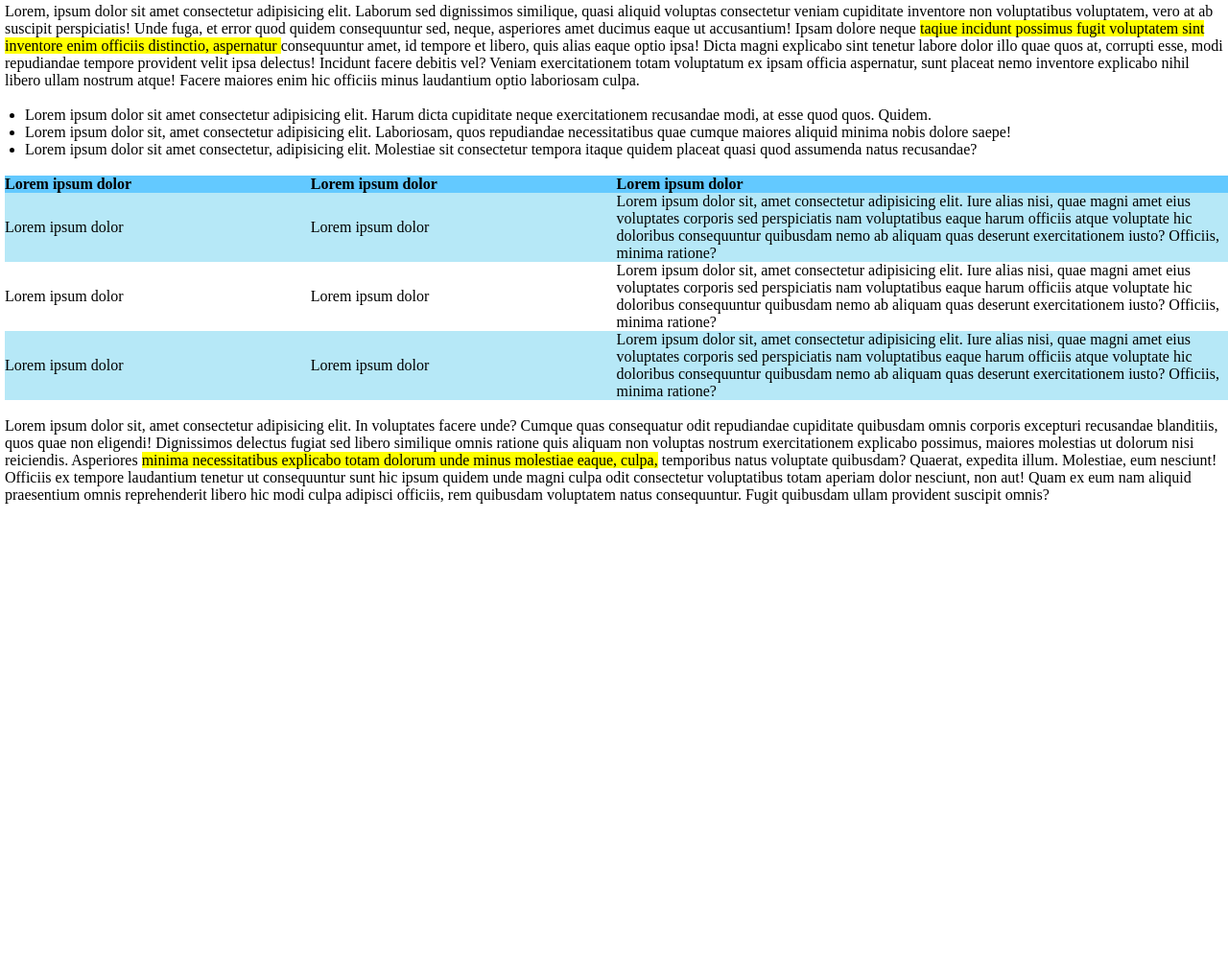
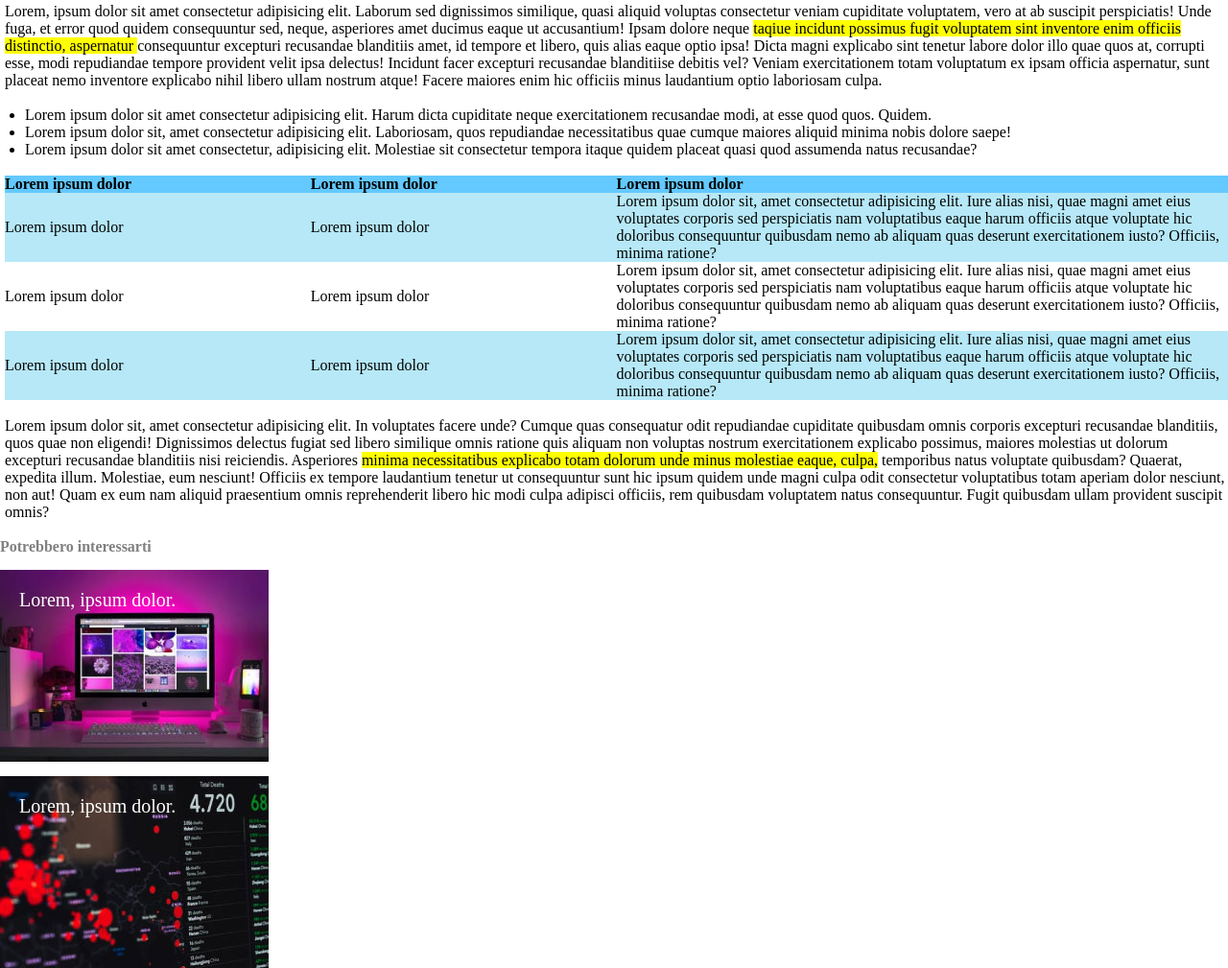
Before and after one commit to marianitadileo/html-css-booleaner, a plain HTML site: page index.html in a window 1280 px wide. Shown: the part 791-1800 px from the top of the page at 96% size. Before the commit the page ends 1316 px from the top, so only its background shows below. Drawn offline with Linux system fonts and the light colour scheme.

Commit message:
esercizio concluso

```diff
--- a/index.html
+++ b/index.html
@@ -24,15 +24,15 @@
                 <h3>il 10/10/2020</h3>
             </div>
             <div class="img">
-                <img class="img-1"src="img/tim-1.jpg" alt="tim-1">
-                <img class="img-2"src="img/tim-2.jpg" alt="tim-2">
+                <img class="img-1" src="img/tim-1.jpg" alt="tim-1">
+                <img class="img-2" src="img/tim-2.jpg" alt="tim-2">
             </div>
         </section>
 
         <h5>1st Photo: John S. and James L. Knight Foundation, by Scott Henrichsen </h5>
         <h5>2nd Photo: Wikimedia, by Paul Clarke</h5>
         <br>
-        <p>Lorem, ipsum dolor sit amet consectetur adipisicing elit. Laborum sed dignissimos similique, quasi aliquid voluptas consectetur veniam cupiditate inventore non voluptatibus voluptatem, vero at ab suscipit perspiciatis! Unde fuga, et error quod quidem consequuntur sed, neque, asperiores amet ducimus eaque ut accusantium! Ipsam dolore neque <span class="underline">taqiue incidunt possimus fugit voluptatem sint inventore enim officiis distinctio, aspernatur </span> consequuntur amet, id tempore et libero, quis alias eaque optio ipsa! Dicta magni explicabo sint tenetur labore dolor illo quae quos at, corrupti esse, modi repudiandae tempore provident velit ipsa delectus! Incidunt facere debitis vel? Veniam exercitationem totam voluptatum ex ipsam officia aspernatur, sunt placeat nemo inventore explicabo nihil libero ullam nostrum atque! Facere maiores enim hic officiis minus laudantium optio laboriosam culpa.</p>
+        <p>Lorem, ipsum dolor sit amet consectetur adipisicing elit. Laborum sed dignissimos similique, quasi aliquid voluptas consectetur veniam cupiditate voluptatem, vero at ab suscipit perspiciatis! Unde fuga, et error quod quidem consequuntur sed, neque, asperiores amet ducimus eaque ut accusantium! Ipsam dolore neque <span class="underline">taqiue incidunt possimus fugit voluptatem sint inventore enim officiis distinctio, aspernatur </span> consequuntur excepturi recusandae blanditiis amet, id tempore et libero, quis alias eaque optio ipsa! Dicta magni explicabo sint tenetur labore dolor illo quae quos at, corrupti esse, modi repudiandae tempore provident velit ipsa delectus! Incidunt facer excepturi recusandae blanditiise debitis vel? Veniam exercitationem totam voluptatum ex ipsam officia aspernatur, sunt placeat nemo inventore explicabo nihil libero ullam nostrum atque! Facere maiores enim hic officiis minus laudantium optio laboriosam culpa.</p>
         <br>
 
         <ul>
@@ -78,10 +78,32 @@
             </tbody>
         </table>
         <br>
-        <p>Lorem ipsum dolor sit, amet consectetur adipisicing elit. In voluptates facere unde? Cumque quas consequatur odit repudiandae cupiditate quibusdam omnis corporis excepturi recusandae blanditiis, quos quae non eligendi! Dignissimos delectus fugiat sed libero similique omnis ratione quis aliquam non voluptas nostrum exercitationem explicabo possimus, maiores molestias ut dolorum nisi reiciendis. Asperiores <span class="underline">  minima necessitatibus explicabo totam dolorum unde minus molestiae eaque, culpa,</span> temporibus natus voluptate quibusdam? Quaerat, expedita illum. Molestiae, eum nesciunt! Officiis ex tempore laudantium tenetur ut consequuntur sunt hic ipsum quidem unde magni culpa odit consectetur voluptatibus totam aperiam dolor nesciunt, non aut! Quam ex eum nam aliquid praesentium omnis reprehenderit libero hic modi culpa adipisci officiis, rem quibusdam voluptatem natus consequuntur. Fugit quibusdam ullam provident suscipit omnis?</p>
+        <p>Lorem ipsum dolor sit, amet consectetur adipisicing elit. In voluptates facere unde? Cumque quas consequatur odit repudiandae cupiditate quibusdam omnis corporis excepturi recusandae blanditiis, quos quae non eligendi! Dignissimos delectus fugiat sed libero similique omnis ratione quis aliquam non voluptas nostrum exercitationem explicabo possimus, maiores molestias ut dolorum excepturi recusandae blanditiis nisi reiciendis. Asperiores <span class="underline">  minima necessitatibus explicabo totam dolorum unde minus molestiae eaque, culpa,</span> temporibus natus voluptate quibusdam? Quaerat, expedita illum. Molestiae, eum nesciunt! Officiis ex tempore laudantium tenetur ut consequuntur sunt hic ipsum quidem unde magni culpa odit consectetur voluptatibus totam aperiam dolor nesciunt, non aut! Quam ex eum nam aliquid praesentium omnis reprehenderit libero hic modi culpa adipisci officiis, rem quibusdam voluptatem natus consequuntur. Fugit quibusdam ullam provident suscipit omnis?</p>
 
     </main>
-<!-- fine main  -->
+    <!-- fine main  -->
+
+    <!-- inizio footer  -->
+    <br>
+    <footer>
+        <h4> Potrebbero interessarti</h4>
+
+        <div>
+            <div class="footer-img1">
+                <p class="p-footer">Lorem, ipsum dolor.</p>
+            </div>
+
+        </div>
+         <div>
+            <div class="footer-img2">
+                <p class="p-footer">Lorem, ipsum dolor.</p>
+            </div>
+       </div>
+
+
+
+
+    </footer>
 
 
 
--- a/style.css
+++ b/style.css
@@ -35,7 +35,7 @@ h1 {
     color: rgb(76, 192, 235);
 }
 
-.title-main {
+.title-main, h4 {
     color: grey;
 }
 
@@ -75,3 +75,27 @@ thead {
     text-align: left;
     background-color: rgb(182, 232, 247);
 }
+
+.footer-img1 {
+
+    width: 280px;
+    height: 200px;
+    background-image: url("./img/monitor.jpg");
+    padding: 10px;
+    display: inline-block;
+    margin: 15px 0px;
+    color: white;
+}
+
+.footer-img2 {
+    width: 280px;
+    height: 200px;
+    background-image: url("./img/graph.jpg");
+    color: white;
+    padding: 10px;
+}
+
+.p-footer {
+    padding: 10px;
+    font-size: 20px;
+}
```
